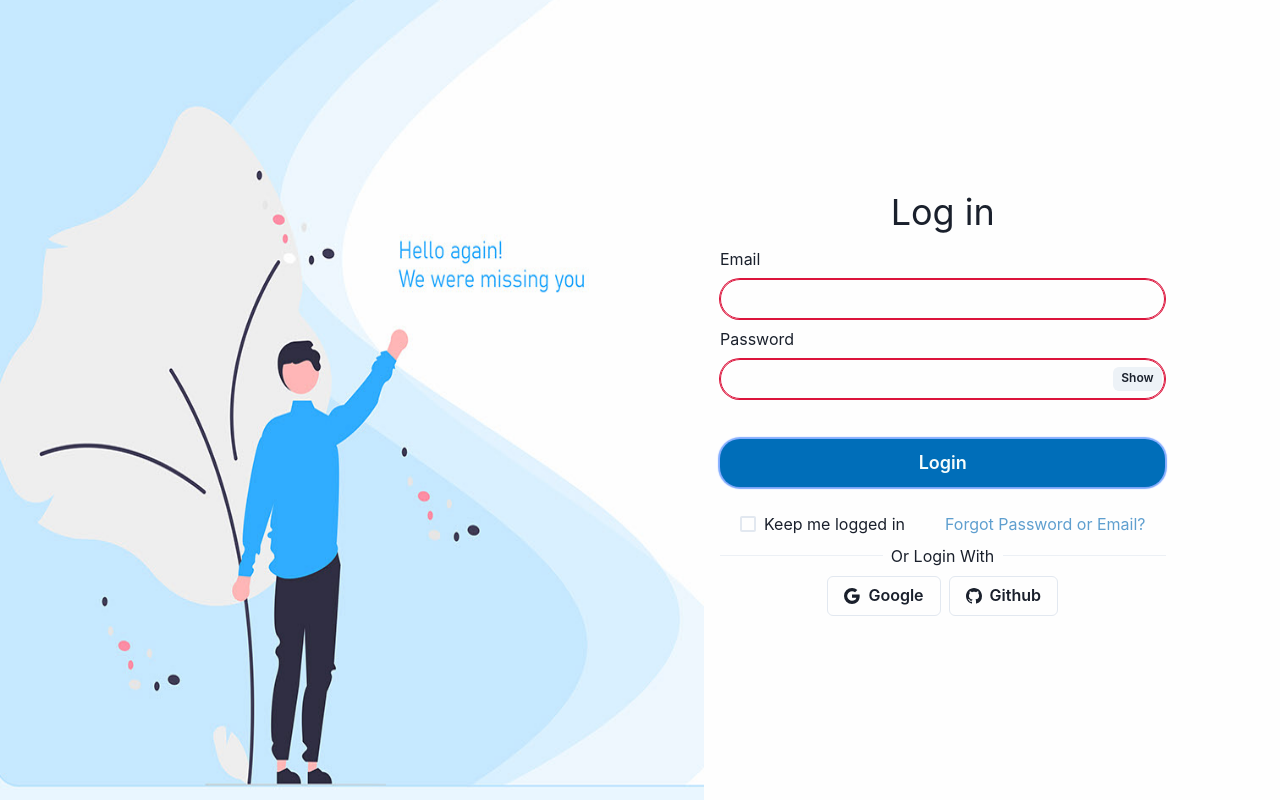
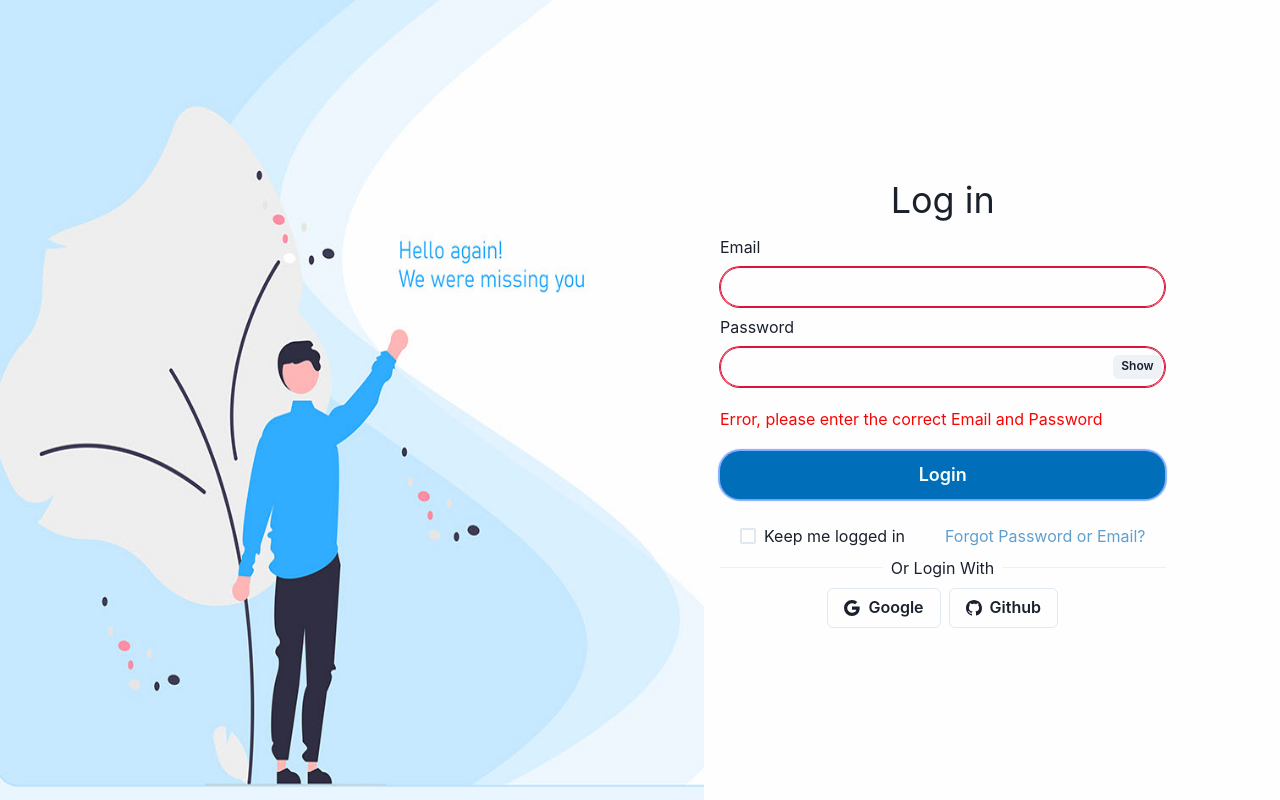
Before and after one commit to Khalifa1997/next-weather-app, a Next.js app: page / in a window 1280 px wide. Both pictures are taken after a click on the button "Login". Built offline with nearby package versions, Linux system fonts and the light colour scheme; no server answers.

Commit message:
Added Authentication error

```diff
--- a/pages/index.tsx
+++ b/pages/index.tsx
@@ -39,6 +39,7 @@ const Index = () => {
   const [email, setEmail] = useState("");
   const [emailError, setEmailError] = useState(false);
   const [passwordError, setPasswordError] = useState(false);
+  const [signInError, setSignInError] = useState(false);
 
   const { data } = useSession();
   const handlePasswordClick = () => {
@@ -54,7 +55,12 @@ const Index = () => {
     setPasswordError(!checkValidPassword(password));
     if (emailError || passwordError) return;
 
-    await signIn("credentials", { email, password });
+    const res = await signIn("credentials", {
+      email,
+      password,
+    });
+    if (!res?.ok) setSignInError(true);
+    else setSignInError(false);
   };
   return (
     <Flex
@@ -116,9 +122,14 @@ const Index = () => {
               </Button>
             </InputRightElement>
           </InputGroup>
+          {signInError && (
+            <Text color="#f80404" mt={5}>
+              Error, please enter the correct Email and Password
+            </Text>
+          )}
           <Button
             size="lg"
-            mt="40px"
+            mt={signInError ? "20px" : "40px"}
             backgroundColor="#006eb9"
             borderRadius="20px"
             color="#f7fdfb"
```
